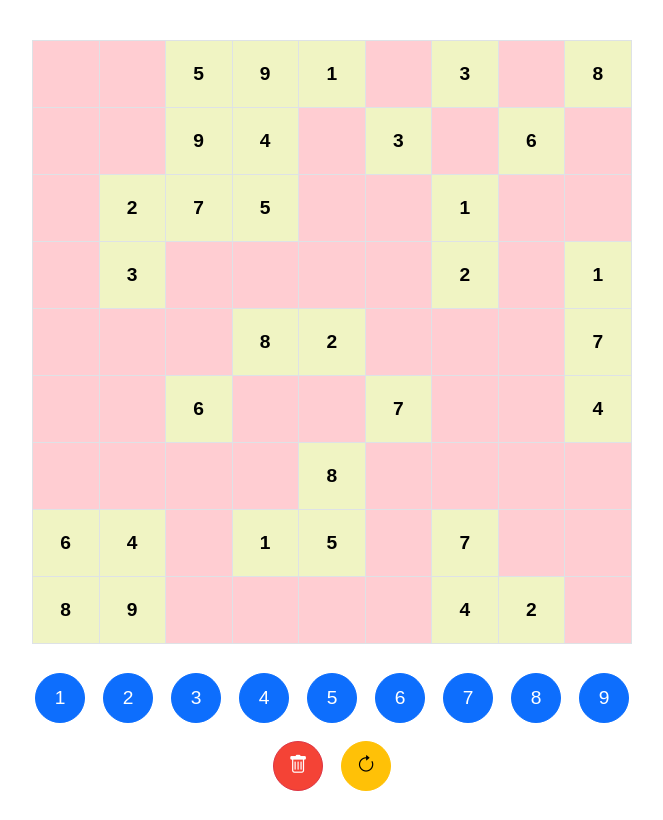
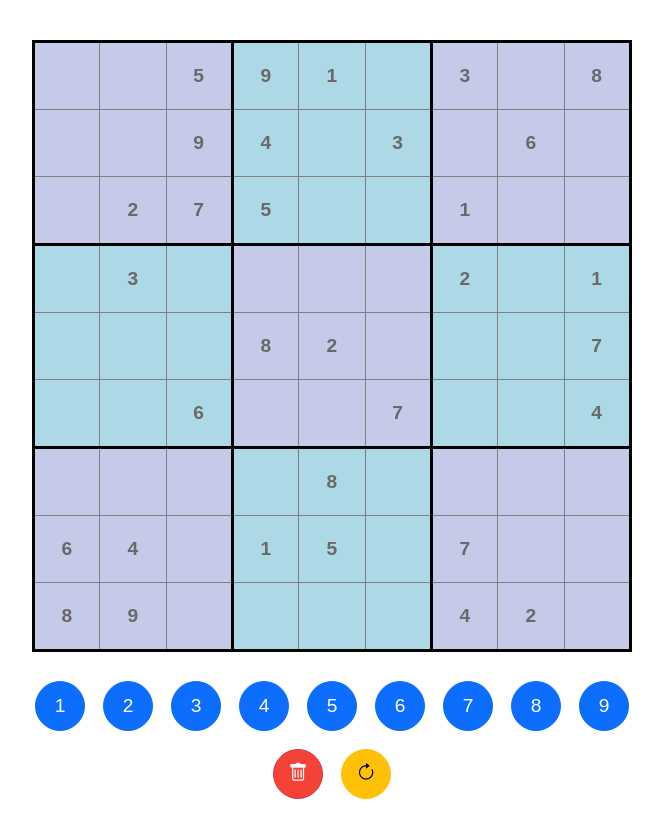
Before and after one commit to lamrin13/sudoku-app, an Angular app: page / in a window 1280 px wide. Shown: the whole page, without its empty margins (308-971 px from the left). Built offline with nearby package versions, Linux system fonts and the light colour scheme.

Commit message:
color states added

```diff
--- a/src/app/app.component.html
+++ b/src/app/app.component.html
@@ -9,21 +9,12 @@
 
   <!-- Sudoku board -->
   <div class="table-responsive">
-    <table class="table table-bordered sudoku-board">
+    <table class="table table-bordered">
       <tbody>
         <tr *ngFor="let row of [].constructor(9); let i = index">
           <td
             *ngFor="let col of [].constructor(9); let j = index"
-            [ngClass]="{
-              'border-top border-left': i % 3 === 0 && j % 3 === 0,
-              'border-top': i % 3 === 0 && j % 3 !== 0,
-              'border-left': i % 3 !== 0 && j % 3 === 0,
-              'border': true,
- 			        'selected': xSelected === i && ySelected === j,
-              'conflict': isConflicting(i, j),
-              'given': isGiven(i, j),
-              'highlight': isHighlighted(i, j)
-            }"
+            [@colorState]="colorState[i][j]"
             (click)="selectCell(i, j)"
             class="text-center align-middle"
             style="height: 50px; width: 50px;">
--- a/src/app/app.component.scss
+++ b/src/app/app.component.scss
@@ -140,10 +140,22 @@
     margin-top: 20px;
 
     table {
-      border-collapse: collapse;
+    //   border-collapse: collapse;
       width: 100%;
       max-width: 600px;
       margin: auto;
+      tr:nth-of-type(3n) {
+        border-bottom: 3px solid #000;
+      }
+      tr:first-child {
+        border-top: 3px solid #000;
+      }
+      td:nth-child(3n) {
+        border-right: 3px solid #000;
+        }
+      td:first-child {
+        border-left: 3px solid #000;
+      }
 
       td {
         width: 50px;
@@ -155,15 +167,14 @@
         position: relative;
         cursor: pointer;
 
+        border-right: solid 1px grey;
+        border-left: solid 1px grey;
+        border-top: solid 1px grey;
+        border-bottom: solid 1px grey;
+
         span {
           display: block;
           line-height: 50px;
-        }
-
-        &.border-top,
-        &.border-left {
-          border-top: 2px solid #ccc;
-          border-left: 2px solid #ccc;
         }
 
         &.selected {
@@ -171,11 +182,11 @@
         }
 
         &.conflict {
-          background-color: #ffcdd2;
+          background-color: #989da3;
         }
 
         &.given {
-          background-color: #f0f4c3;
+          background-color: #ece6f3;
         }
 
         &.highlight {
--- a/src/app/app.component.ts
+++ b/src/app/app.component.ts
@@ -32,34 +32,42 @@ import { ElementRef, Renderer2 } from '@angular/core';
       })
     ),
     state(
-      "#1a237e",
+      "highlight",
       style({
-        background: "#1a237e",
+        background: "#5d92cf",
         color: "white"
+      })
+    ),
+    state(
+      "highlight-light",
+      style({
+        background: "#86a8cf",
+        color: "white",
+        // border: "solid 1px #000"
       })
     ),
     state(
       "red",
       style({
         background: "red",
-        color: "red"
+        color: "black"
       })
     ),
     state(
       "lightblue-grey",
       style({
         background: "lightblue",
-        color: "grey"
+        color: "DimGray"
       })
     ),
     state(
       "blue-grey",
       style({
         background: "#c5cae9",
-        color: "grey"
+        color: "DimGray"
       })
     ),
-    transition("* => *", animate("30ms steps(1)")),
+    transition("* => *", animate("300ms steps(10)")),
   ]),
 ]
 })
@@ -97,7 +105,7 @@ export class AppComponent implements OnInit {
   buttons: number[] =[];
   xSelected: number = -1;
   ySelected: number = -1;
-  breakpoint: number = 1;
+  // breakpoint: number = 1;
   currentPuzzle: string;
   activeButton: boolean[] = [];
   count: number[] = [];
@@ -106,15 +114,15 @@ export class AppComponent implements OnInit {
   filledValues: number = 0;
   done: boolean = false;
   ngOnInit(): void {
-    this.breakpoint = (window.innerWidth <= 450) ? 3 : 1;
+    // this.breakpoint = (window.innerWidth <= 450) ? 3 : 1;
     this.defaultColor();
     for(let i=0;i<9;i++){
       this.buttons[i] = i+1;
     }
   }
-  onResize(event: any) {
-    this.breakpoint = (event.target.innerWidth <= 450) ? 3 : 1;
-  }
+  // onResize(event: any) {
+  //   this.breakpoint = (event.target.innerWidth <= 450) ? 3 : 1;
+  // }
   defaultColor(){
     for(let i=0;i<this.rows;i++){
       this.colorState[i]=[];
@@ -141,14 +149,17 @@ export class AppComponent implements OnInit {
     this.xSelected=x;
     this.ySelected=y;
     if(this.grid[x][y]==0){
-      this.colorState[x][y]="#1a237e"
+      this.colorState[x][y]="highlight"
     }
     else{
-      for(let i=0;i<this.rows;i++)
+      for(let i=0;i<this.rows;i++){
         for(let j=0;j<this.cols;j++){
-          if(this.grid[i][j]==this.grid[x][y])
-            this.colorState[i][j]="#1a237e"
+          if(this.xSelected === i || this.ySelected === j)
+            this.colorState[i][j]="highlight-light"
+          if(this.grid[i][j] == this.grid[x][y])
+            this.colorState[i][j] = "highlight"
         }
+      }
     }
     this.validate();
   }
@@ -177,15 +188,17 @@ export class AppComponent implements OnInit {
     let tmp = this.xSelected+""+this.ySelected;
     if(this.xSelected>=0 && !this.map.includes(tmp)){
       this.colorState[this.xSelected][this.ySelected] = "lightblue";
-      console.log(this.count);
+      // console.log(this.count);
       this.count[this.grid[this.xSelected][this.ySelected]]--;
       this.activeButton[this.grid[this.xSelected][this.ySelected]-1] = false;
       this.grid[this.xSelected][this.ySelected] = 0;
       this.filledValues--;
       this.count[0]++;
-      console.log(this.count);
+      // console.log(this.count);
       this.done = false;
       this.defaultColor();
+      // console.log(this.xSelected, this.ySelected)
+      this.colorState[this.xSelected][this.ySelected]="highlight"
     }
   }
 
```
